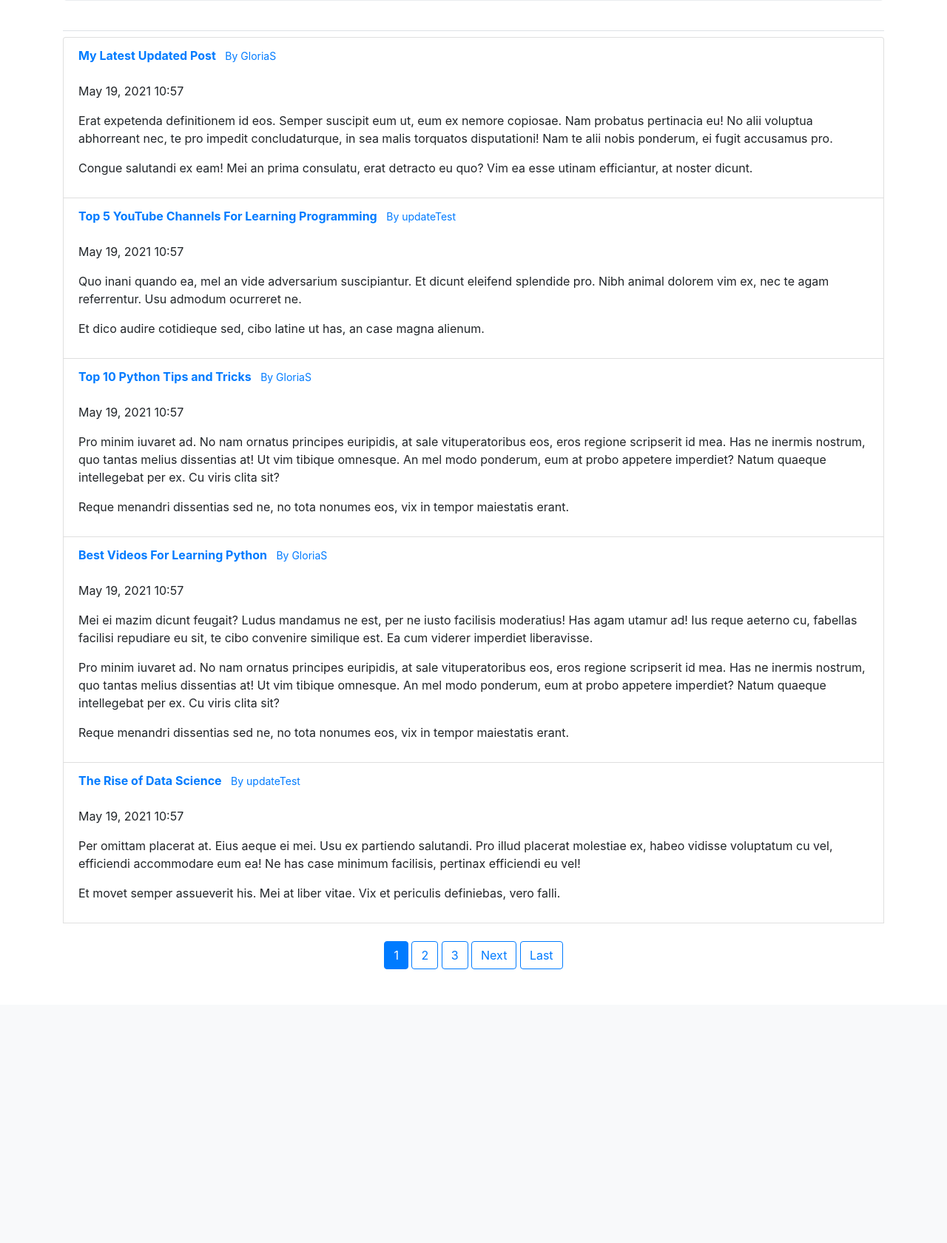
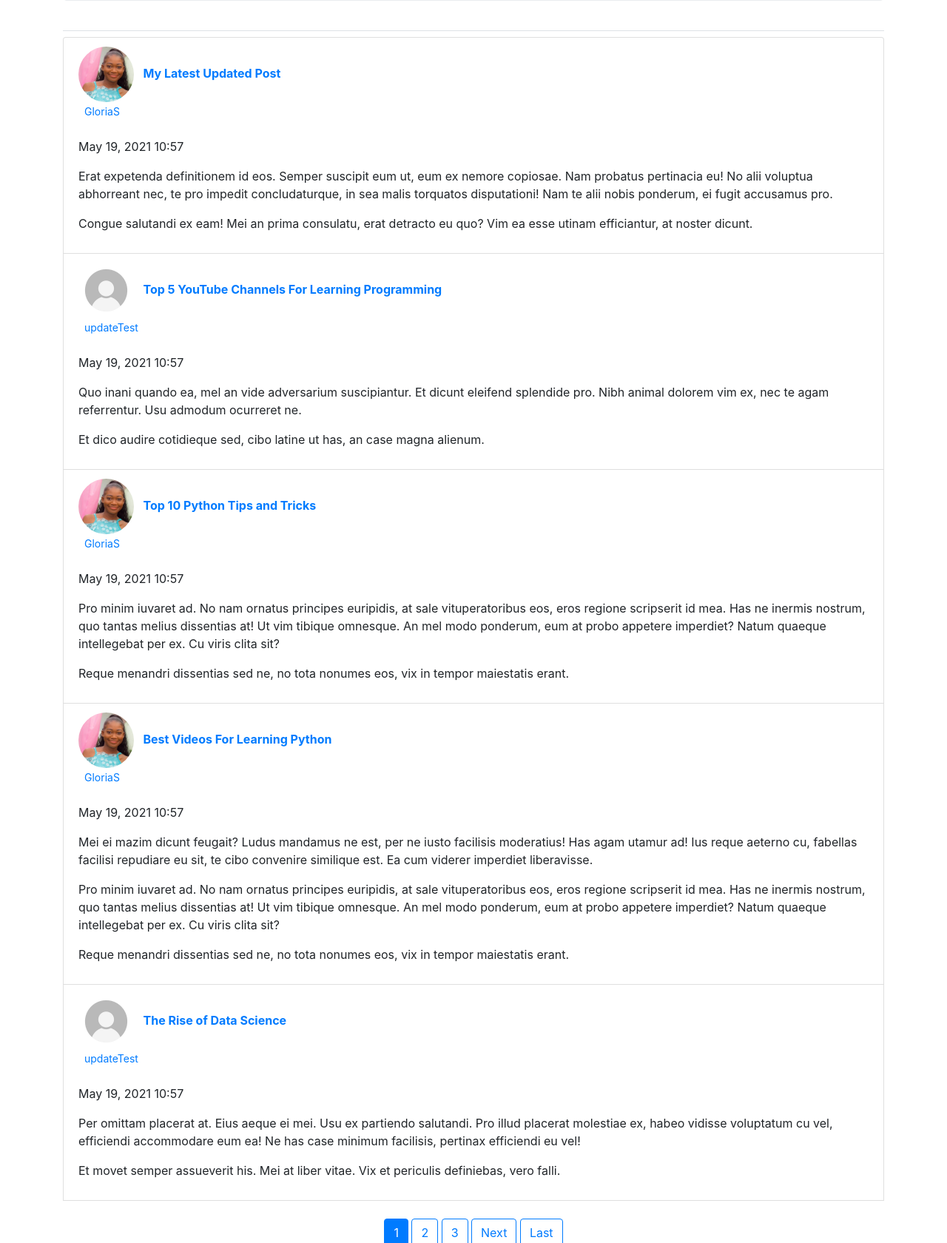
Before and after one commit to GloriaSekyere/Blog, a Django app: page / in a window 1280 px wide. Shown: the part 389-2069 px from the top of the page at 74% size. Before the commit the page ends 1699 px from the top, so only its background shows below. Run offline with Django 3.2, Linux system fonts and the light colour scheme; data comes from the database, SQL or seed files in the repository; some libraries are stand-ins or nearby versions.

Commit message:
Home page update

```diff
--- a/BlogPost/templates/BlogPost/index.html
+++ b/BlogPost/templates/BlogPost/index.html
@@ -27,14 +27,16 @@
 
     <ul class="list-group ">
         {% for post in posts %}
+
         <li class="list-group-item">
-            <a href="{% url 'BlogPost:blog_detail' post.id %}">
-                <b>{{ post }}</b>
+            <img class="rounded-circle account-img avatar" width="75px" height="75px" src="{{ post.owner.profile.image.url }}">
+            <a class="ml-2" href="{% url 'BlogPost:blog_detail' post.id %}">
+                <b>{{ post }}<br><a href="{% url 'BlogPost:user_posts' post.owner.username %}">
+                    <small class="ml-2">{{ post.owner }}</small>
+                </a></b>
             </a>
 
-            <a href="{% url 'BlogPost:user_posts' post.owner.username %}">
-                <small class="ml-2">By {{ post.owner }}</small>
-            </a>
+
 
             <br><br>
 
```
Also changed, not shown: 2 other files.
